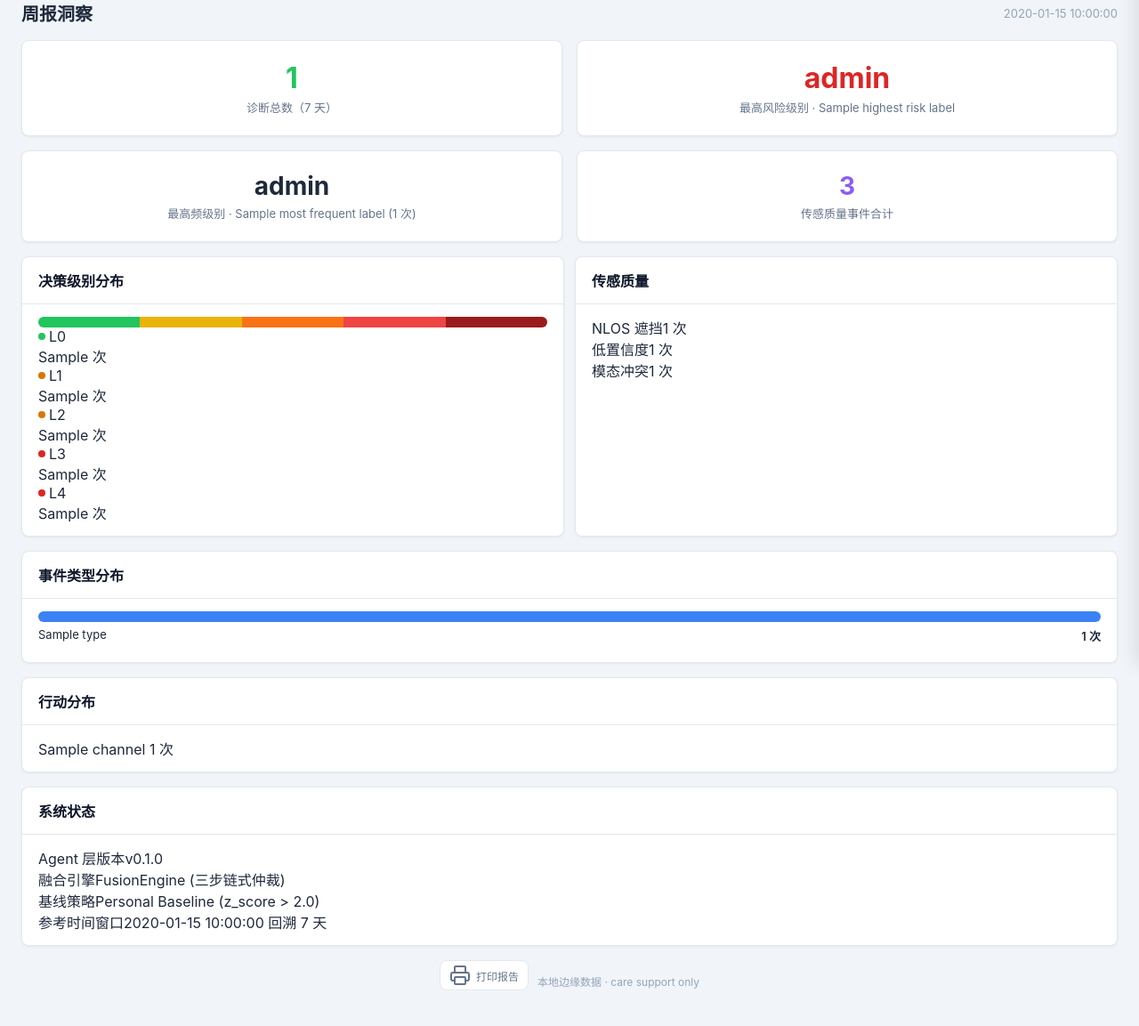
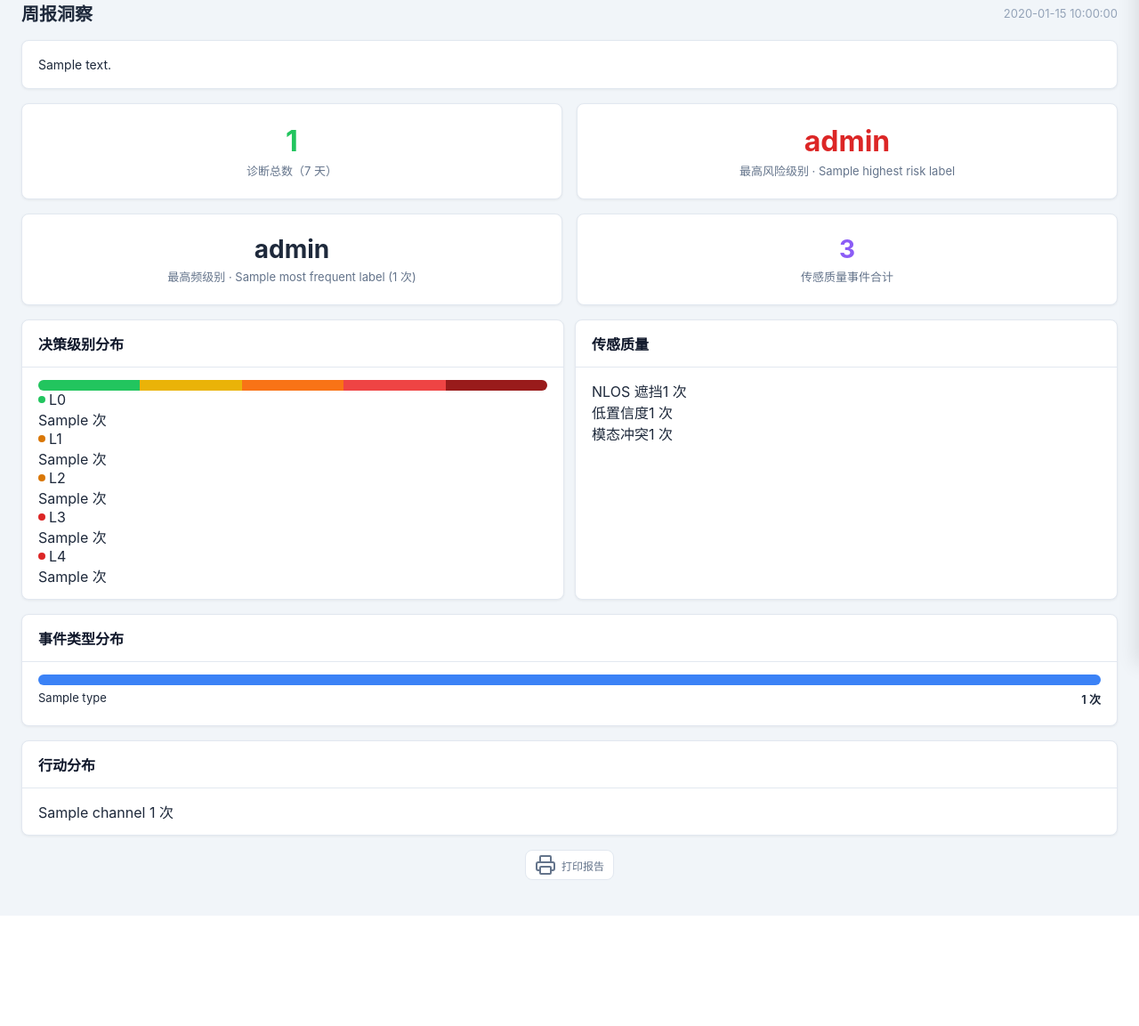
Before and after one commit to jiale-li-orion/SuperSensorDoctor, a FastAPI app: template web/templates/report.html in a window 1280 px wide. Shown: the part 53-1206 px from the top of the page at 89% size. After the commit the page ends 1082 px from the top, so only its background shows below. Run offline with FastAPI, Linux system fonts and the light colour scheme; the template is opened without the code that fills it: most values are stand-ins (such as "Sample title", 1, 10 or a date in 2020).

Commit message:
fix(report): render LLM-generated report_text, remove hardcoded system status card
- Added {{ report_text }} card as primary report content
- Removed hardcoded 'Agent 层版本 v0.1.0' / 'FusionEngine' / '基线策略' garbage
- LLM output now visible in browser

```diff
--- a/web/templates/report.html
+++ b/web/templates/report.html
@@ -30,6 +30,13 @@
     <p>过去 7 天内没有触发任何看护事件。请先加载数据。</p>
 </div>
 {% else %}
+
+<!-- LLM生成的周报文本 -->
+{% if report_text %}
+<div class="card mb-16">
+    <div class="card-body" style="font-size:14px;line-height:1.8;white-space:pre-wrap;">{{ report_text }}</div>
+</div>
+{% endif %}
 
 <div class="report-grid mb-16">
     <div class="card stat-card">
@@ -117,18 +124,7 @@
 
 {% endif %}
 
-<div class="card mb-16">
-    <div class="card-header"><h2>系统状态</h2></div>
-    <div class="card-body">
-        <div class="stat-row"><span>Agent 层版本</span><span>v0.1.0</span></div>
-        <div class="stat-row"><span>融合引擎</span><span>FusionEngine (三步链式仲裁)</span></div>
-        <div class="stat-row"><span>基线策略</span><span>Personal Baseline (z_score > 2.0)</span></div>
-        <div class="stat-row"><span>参考时间窗口</span><span>{{ reference_date }} 回溯 7 天</span></div>
-    </div>
-</div>
-
 <div style="margin-top:16px;text-align:center;color:var(--text-muted);font-size:12px;" class="no-print">
     <button class="btn btn-secondary btn-sm" onclick="window.print()"><i data-lucide="printer"></i>打印报告</button>
-    &nbsp; 本地边缘数据 · care support only
 </div>
 {% endblock %}
```
